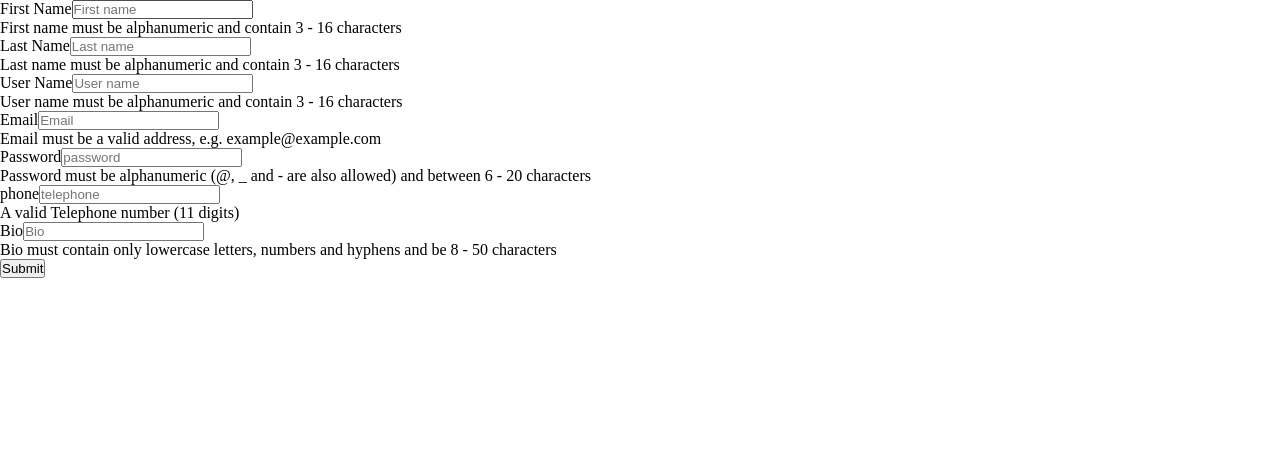
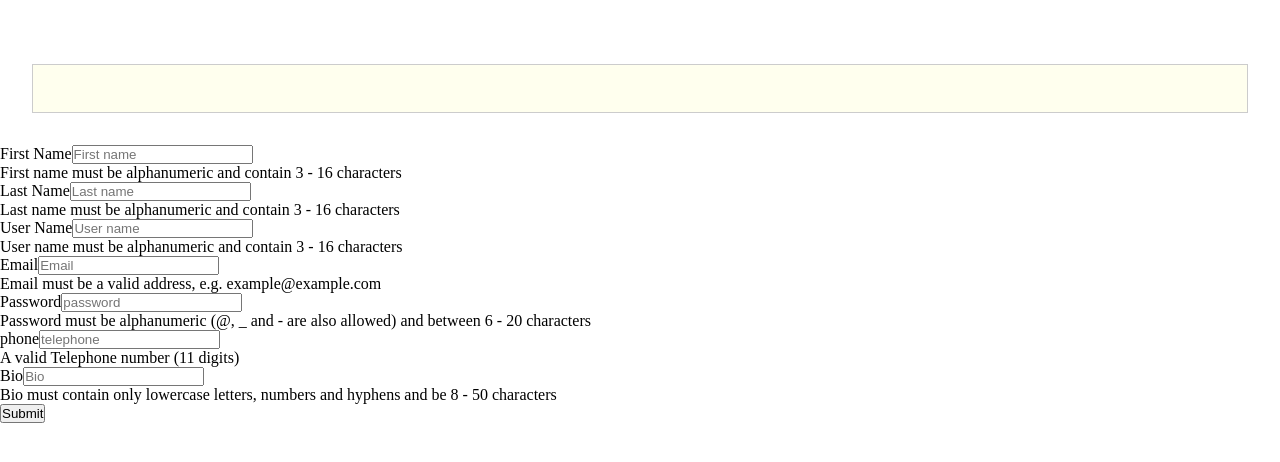
Before and after one commit to flyjwayur/React-Form-Playground, a React (Create React App) app: page / in a window 1280 px wide. Shown: the top 462 px of the page. Built offline with nearby package versions, Linux system fonts and the light colour scheme; the HTML template or start-up script is replaced by a standard one.

Commit message:
Fix freshing after submitting

```diff
--- a/src/App.js
+++ b/src/App.js
@@ -1,5 +1,6 @@
 import React, { Component } from "react";
 import "./App.css";
+import Input from "./components/Input";
 
 class App extends Component {
   state = {
@@ -19,15 +20,15 @@ class App extends Component {
     console.log("from e", e.target.name);
 
     this.setState({
-      [e.target.name]: e.target.value.toLowerCase()
+      [e.target.name]: e.target.value
     });
   };
 
   handleSubmit = e => {
     e.preventDefault();
-    const users = this.state.users;
-
-    users.push({
+    const users = [
+      ...this.state.users,
+      {
         firstName: this.state.firstName,
         lastName: this.state.lastName,
         userName: this.state.userName,
@@ -35,19 +36,32 @@ class App extends Component {
         password: this.state.password,
         phone: this.state.phone,
         bio: this.state.bio
-    });
+      }
+    ];
 
     this.setState({
       users
     });
 
+    console.log("users", this.state.users);
   };
 
   render() {
+    let {
+      firstName,
+      lastName,
+      userName,
+      email,
+      password,
+      phone,
+      bio
+    } = this.state;
+
     return (
       <div className="container">
-        <form onSubmit={this.handleSumbit} className="signUpForm">
-          <div className="FormField">
+        <form onSubmit={this.handleSubmit} className="signUpForm">
+          <Input />
+          <div className="FormFieldwrapper">
             <div className="FormField">
               <label htmlFor="firstname">First Name</label>
               <input
@@ -56,8 +70,8 @@ class App extends Component {
                 name="firstName"
                 placeholder="First name"
                 className="FormInput"
-                value={this.state.firstName}
-                onChange={e => this.handleInputs(e)}
+                value={firstName}
+                onChange={this.handleInputs}
               />
               <p>
                 First name must be alphanumeric and contain 3 - 16 characters
@@ -71,8 +85,8 @@ class App extends Component {
                 name="lastName"
                 placeholder="Last name"
                 className="FormInput"
-                value={this.state.lastName}
-                onChange={e => this.handleInputs(e)}
+                value={lastName}
+                onChange={this.handleInputs}
               />
               <p>
                 Last name must be alphanumeric and contain 3 - 16 characters
@@ -86,8 +100,8 @@ class App extends Component {
                 name="userName"
                 placeholder="User name"
                 className="FormInput"
-                value={this.state.userName}
-                onChange={e => this.handleInputs(e)}
+                value={userName}
+                onChange={this.handleInputs}
               />
               <p>
                 User name must be alphanumeric and contain 3 - 16 characters
@@ -101,8 +115,8 @@ class App extends Component {
                 name="email"
                 placeholder="Email"
                 className="FormInput"
-                value={this.state.email}
-                onChange={e => this.handleInputs(e)}
+                value={email}
+                onChange={this.handleInputs}
               />
               <p>Email must be a valid address, e.g. example@example.com</p>
             </div>
@@ -113,8 +127,8 @@ class App extends Component {
                 name="password"
                 placeholder="password"
                 className="FormInput"
-                value={this.state.password}
-                onChange={e => this.handleInputs(e)}
+                value={password}
+                onChange={this.handleInputs}
               />
               <p>
                 Password must be alphanumeric (@, _ and - are also allowed) and
@@ -128,8 +142,8 @@ class App extends Component {
                 name="phone"
                 placeholder="telephone"
                 className="FormInput"
-                value={this.state.phone}
-                onChange={e => this.handleInputs(e)}
+                value={phone}
+                onChange={this.handleInputs}
               />
               <p>A valid Telephone number (11 digits)</p>
             </div>
@@ -140,16 +154,15 @@ class App extends Component {
                 name="bio"
                 placeholder="Bio"
                 className="FormInput"
-                value={this.state.bio}
-                onChange={e => this.handleInputs(e)}
+                value={bio}
+                onChange={this.handleInputs}
               />
               <p>
                 Bio must contain only lowercase letters, numbers and hyphens and
                 be 8 - 50 characters
               </p>
             </div>
-            <button type="submit">Submit</button>
-            <h2> {this.state.users}</h2>
+            <button>Submit</button>
           </div>
         </form>
       </div>
--- /dev/null
+++ b/src/components/Input.js
@@ -0,0 +1,14 @@
+import React from 'react';
+import classes from './input.module.css';
+
+const Input = (props) => {
+  return (
+    <div className={classes.InputDiv}>
+      <label className={classes.LabelStyle}>{props.label}</label>
+      <input className={classes.InputElement} {...props}/>
+    </div>
+
+  )
+}
+
+export default Input;
--- /dev/null
+++ b/src/components/input.module.css
@@ -0,0 +1,25 @@
+.InputDiv{
+  width: 100%;
+  padding: 2rem;
+}
+
+.LabelStyle {
+  font-weight : bold;
+  display: block;
+  margin-bottom : 2rem;
+}
+
+.InputElement{
+  outline: none;
+  border: 1px solid #ccc;
+  background-color: #ffffee;
+  font: Arial;
+  padding: 1rem 2rem;
+  display: block;
+  width: 100%;
+}
+
+.InputElement:focus{
+  outline: none;
+  background-color : #ccc;
+}
```
Lines whose indentation alone changed are shown as unchanged.
